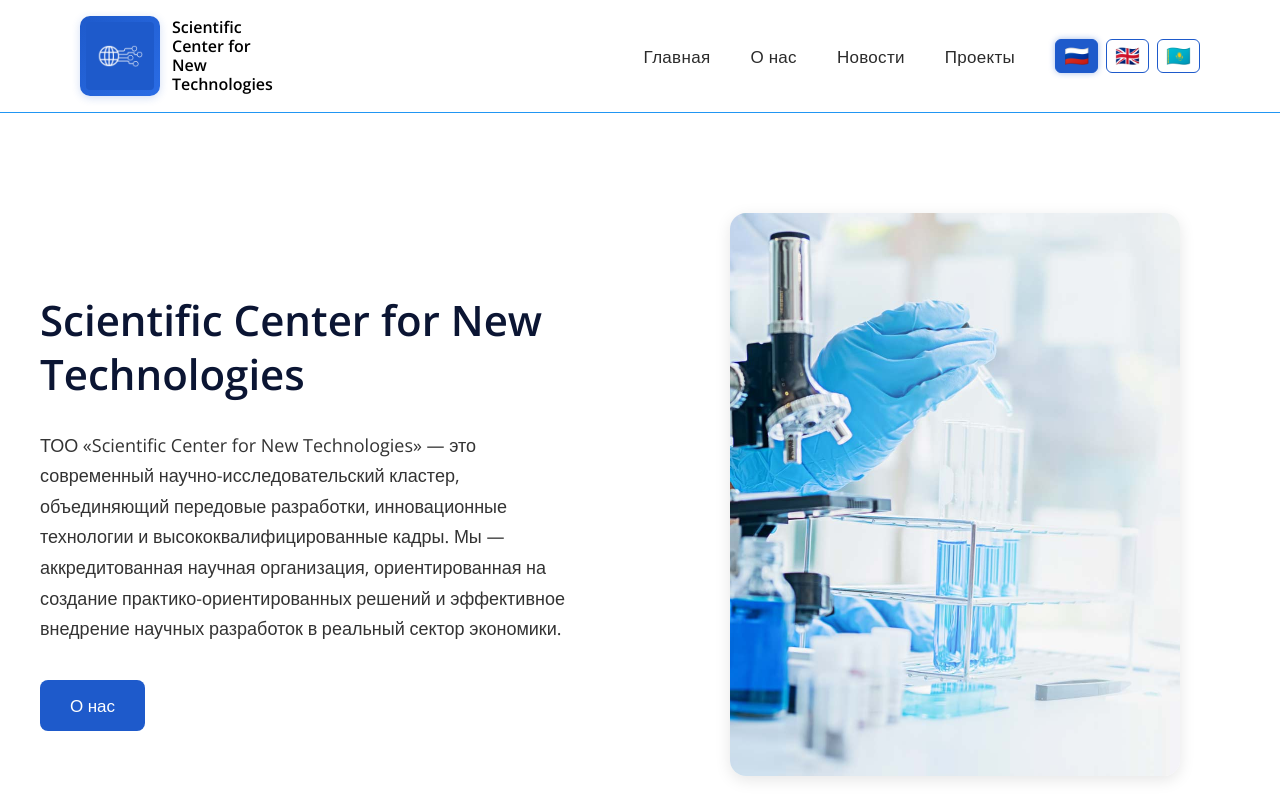
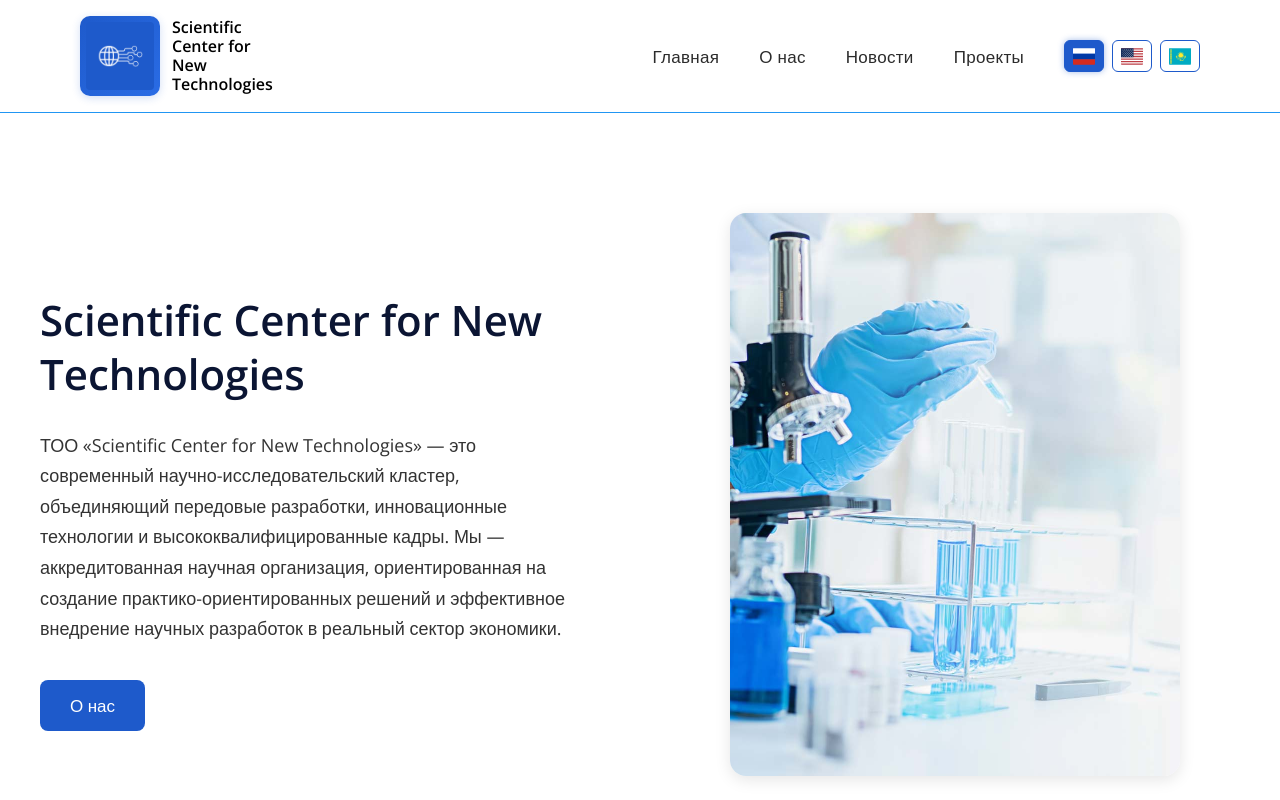
Before and after one commit to shikotai/scnt, a React (Create React App) app: page / in a window 1280 px wide. Shown: the top 800 px of the page. Built offline with nearby package versions, Linux system fonts and the light colour scheme.

Commit message:
Fixed commit

```diff
--- a/src/components/NavigationHeader/NavigationHeader.css
+++ b/src/components/NavigationHeader/NavigationHeader.css
@@ -112,21 +112,28 @@
   border: 1px solid #1e5acb;
   border-radius: 6px;
   padding: 4px 8px;
-  font-size: 20px;
   cursor: pointer;
   transition: all 0.2s ease;
+  display: flex;
+  align-items: center;
+  justify-content: center;
 }
 
 .lang-btn:hover {
   background-color: #1e5acb;
-  color: white;
   transform: scale(1.05);
 }
 
 .lang-btn.active {
   background-color: #1e5acb;
-  color: white;
   box-shadow: 0 0 6px rgba(30, 90, 203, 0.4);
+}
+
+/* Flag size */
+.lang-btn .fi {
+  width: 22px;
+  height: 22px;
+  border-radius: 4px;
 }
 
 /* ===============================
--- a/src/components/NavigationHeader/NavigationHeader.tsx
+++ b/src/components/NavigationHeader/NavigationHeader.tsx
@@ -2,6 +2,7 @@ import React, { useState } from "react";
 import { NavLink } from "react-router-dom";
 import "./NavigationHeader.css";
 import logo from "../../assets/logo.png";
+import Flag from "react-flagkit";
 import { useLang } from "../../lang/LanguageContext";
 
 const NavigationHeader: React.FC = () => {
@@ -54,20 +55,25 @@ const NavigationHeader: React.FC = () => {
             <button
               onClick={() => setLang("ru")}
               className={lang === "ru" ? "lang-btn active" : "lang-btn"}
+              title="Русский"
             >
-              🇷🇺
+              <span className="fi fi-ru"></span>
             </button>
+
             <button
               onClick={() => setLang("en")}
               className={lang === "en" ? "lang-btn active" : "lang-btn"}
+              title="English"
             >
-              🇬🇧
+              <span className="fi fi-us"></span>
             </button>
+
             <button
               onClick={() => setLang("kk")}
               className={lang === "kk" ? "lang-btn active" : "lang-btn"}
+              title="Қазақ тілі"
             >
-              🇰🇿
+              <span className="fi fi-kz"></span>
             </button>
           </div>
         </nav>
--- a/src/index.tsx
+++ b/src/index.tsx
@@ -3,6 +3,9 @@ import ReactDOM from "react-dom/client";
 import App from "./App";
 import { LanguageProvider } from "./lang/LanguageContext";
 import "./index.css";
+import 'flag-icons/css/flag-icons.min.css';
+
+
 
 ReactDOM.createRoot(document.getElementById("root")!).render(
   <React.StrictMode>
--- a/src/pages/News/News.css
+++ b/src/pages/News/News.css
@@ -16,7 +16,7 @@
   display: flex;
   flex-direction: column;
   gap: 60px;
-  max-width: 1100px;
+  max-width: 900px;
   margin: 0 auto;
   width: 100%;
 }
@@ -34,7 +34,7 @@
   overflow: hidden;
   transition: transform 0.3s ease;
   width: 100%;                /* ✅ responsive width */
-  max-width: 1100px;          /* centers nicely on large screens */
+  max-width: 900px;          /* centers nicely on large screens */
   margin: 0 auto;
 }
 
--- a/src/pages/News/News.tsx
+++ b/src/pages/News/News.tsx
@@ -12,7 +12,7 @@ const News: React.FC = () => {
     {
       title: t("newsPage.items.japanCollab.title"),
       description: t("newsPage.items.japanCollab.description"),
-      image: "/images/news/japan-collab.jpg",
+      image: "/images/news/japan-collab.png",
       date: t("newsPage.items.japanCollab.date"),
       link: "/news/japan-news",
       button: t("newsPage.items.japanCollab.button"),
```
